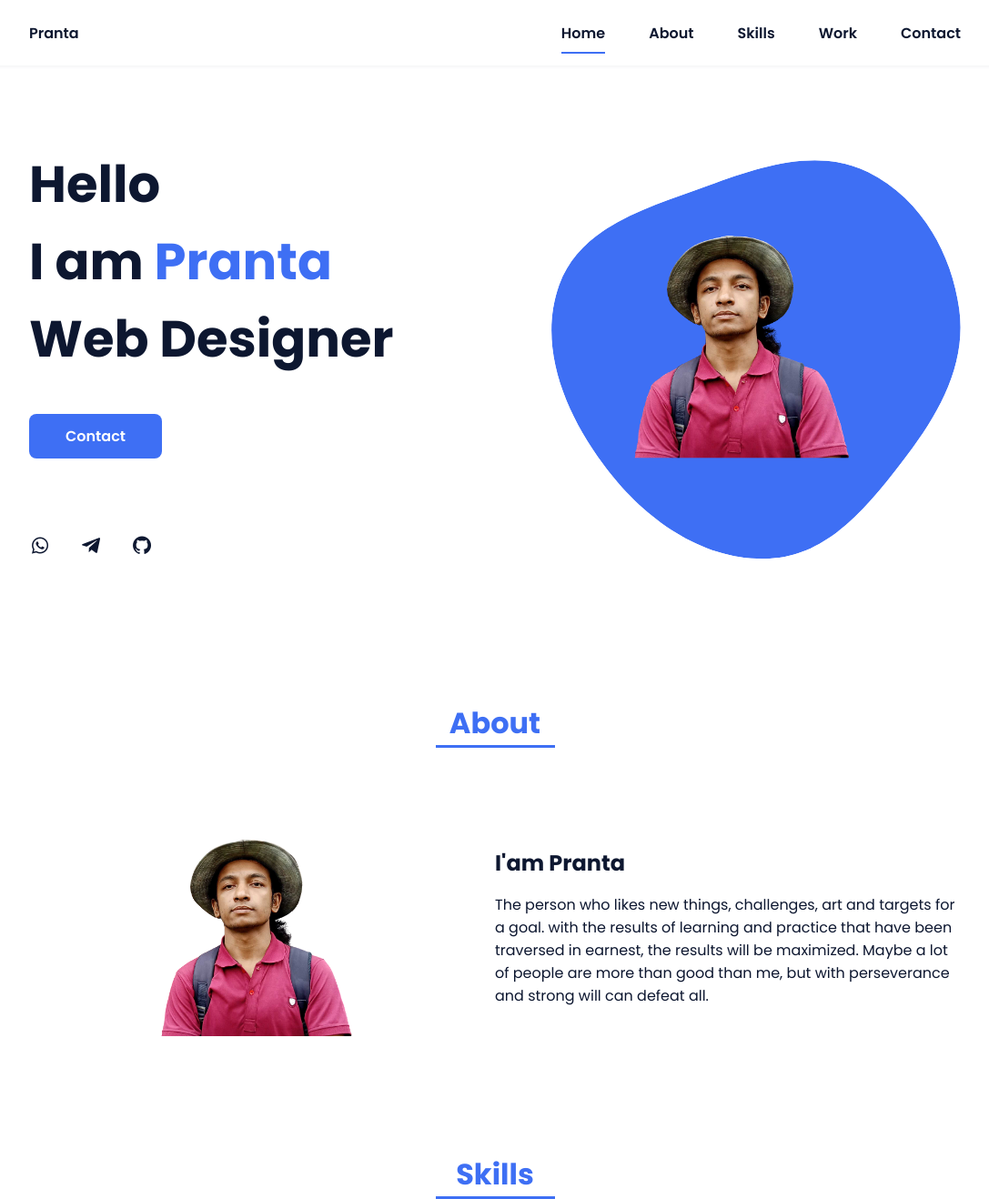
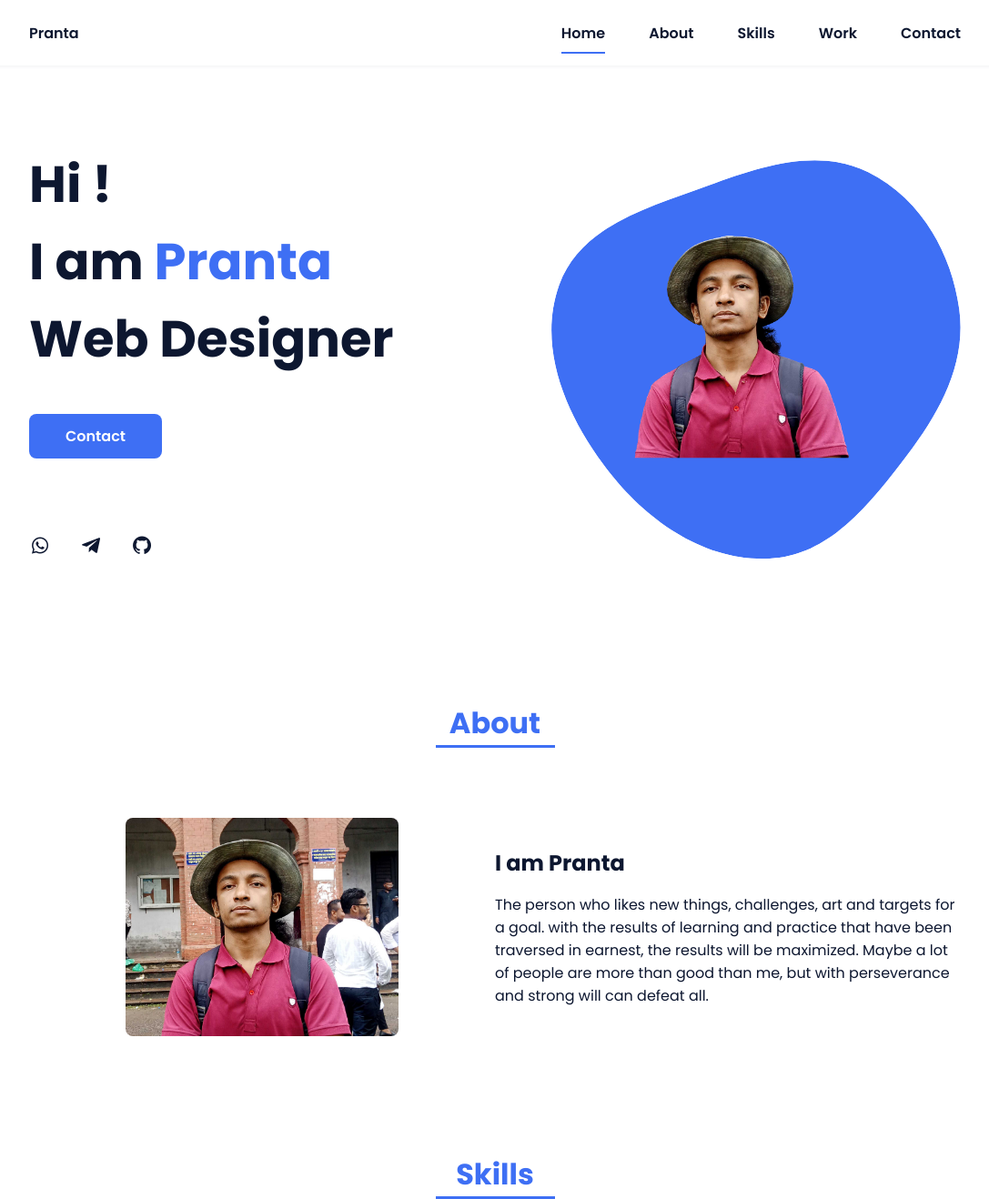
Before and after one commit to PrantaMazumDer001/PrantaMazumDer, a plain HTML site: page index.html in a window 1280 px wide. Shown: the top 1318 px of the page at 91% size, without its empty margins (96-1183 px from the left). Drawn offline with nearby package versions, Linux system fonts and the light colour scheme.

Commit message:
Update index.html

```diff
--- a/index.html
+++ b/index.html
@@ -40,7 +40,7 @@
             <!--===== HOME =====-->
             <section class="home bd-grid" id="home">
                 <div class="home__data">
-                    <h1 class="home__title">Hello<br> I am <span class="home__title-color">Pranta</span><br> Web Designer</h1>
+                    <h1 class="home__title">Hi !<br> I am <span class="home__title-color">Pranta</span><br> Web Designer</h1>
 
                     <a href="#" class="button">Contact</a>
                 </div>
@@ -70,11 +70,11 @@
 
                 <div class="about__container bd-grid">
                     <div class="about__img">
-                        <img src="assets/img/About.png" alt="">
+                        <img src="assets/img/Profile.jpg" alt="">
                     </div>
 
                     <div>
-                        <h2 class="about__subtitle">I'am Pranta</h2>
+                        <h2 class="about__subtitle">I am Pranta</h2>
                         <p class="about__text">The person who likes new things, challenges, art and targets for a goal.
                             with the results of learning and practice that have been traversed in earnest, the results will be maximized. Maybe a lot of people are more than good than me, but with perseverance and strong will can defeat all.</p>
                     </div>
```
